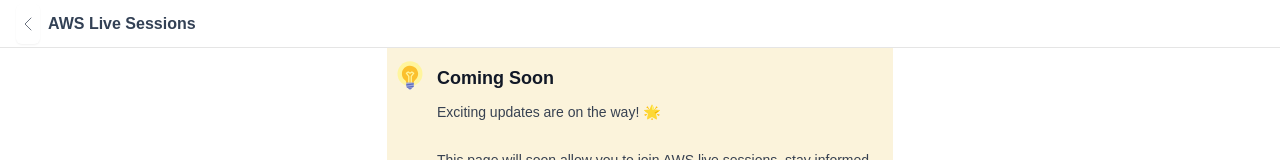
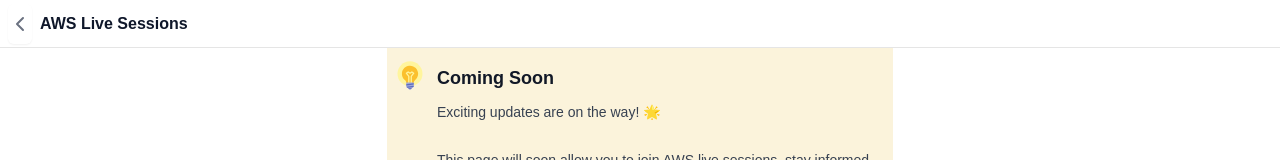
Before and after one commit to MohamedHakem/manara, a Next.js app: page /aws-live-sessions in a window 1280 px wide. Shown: the top 160 px of the page. Built offline with nearby package versions, Linux system fonts and the light colour scheme; what fluid-tailwind would draw is missing.

Commit message:
style: update BackButton and PageHeader components for improved aesthetics and consistency

```diff
--- a/components/back-button.tsx
+++ b/components/back-button.tsx
@@ -20,10 +20,10 @@ export default function BackButton({ className }: { className: string }) {
       variant="outline"
       size="lg"
       iconSize={8} // [&_svg]:size-4 to 7
-      iconStrokeWidth={1}
+      iconStrokeWidth={2}
       DefaultIcon={ChevronLeft}
       // className={cn('w-fit h-10 border-0 py-1 px-2 md:p-3 [&_svg]:size-5 md:font-semibold text-slate-500', className)}
-      className={cn('w-fit h-10 border-0 p-0 md:p-3 md:font-semibold text-slate-500', className)}
+      className={cn('w-fit h-10 border-0 p-0 md:p-3 md:font-semibold text-slate-900', className)}
       onClick={() => back()}
     />
   );
--- a/components/content/content-hero.tsx
+++ b/components/content/content-hero.tsx
@@ -38,7 +38,7 @@ export default function ContentHero({
           <OptimizedImage src={`/images/thumbnails/${imageUrl}`} alt={title} className="aspect-264/137 h-fit" />
         </div>}
         <div className="relative flex flex-col justify-center w-full md:w-2/3 flex-1 shrink-0 bg-white p-4 text-left">
-          <h1 className="text-2xl md:text-3xl font-medium mb-2 text-zinc-400">{title}</h1>
+          <h1 className="text-xl md:text-3xl font-medium mb-2 text-zinc-400">{title}</h1>
           {/* <p className="text-sm md:text-lg mb-2 md:mb-4 line-clamp-1">{description}</p> */}
           <div className="flex flex-wrap justify-start items-center gap-2 md:mb-4">
             {/* <div className="bg-gray-100 border border-gray-300 rounded-lg text-sm">
--- a/components/page-header.tsx
+++ b/components/page-header.tsx
@@ -21,7 +21,7 @@ export default function PageHeader({ title, rounded }: { title: string; rounded?
         rounded ? rounded : 'md:rounded-t-2xl'
       )}
     >
-      <div className="flex w-full mx-auto justify-between items-center px-4">
+      <div className="flex w-full mx-auto justify-between items-center px-2 md:px-4">
         {/* {isMobile === undefined ? null : isMobile ? null : <SidebarTrigger className="hidden md:block -ml-1 flex-none" />} */}
         <SidebarTrigger className="hidden md:flex -ml-1 flex-none" />
         <div className={cn("flex w-full md:max-w-4xl mx-auto", isHomePage ? "lg:w-[48rem]" : "lg:w-[56rem]")}>
@@ -32,7 +32,7 @@ export default function PageHeader({ title, rounded }: { title: string; rounded?
               <BackButton className="z-10" />
               <div className="flex flex-1 items-center justify-center md:-ml-16">
                 <div className="flex-grow flex justify-start md:justify-center ml-2 md:ml-9">
-                  <span className="md:-ml-[56px] truncate text-base font-semibold md:text-base md:font-semibold text-slate-700 text-ellipsis overflow-hidden max-w-[320px]">
+                  <span className="md:-ml-[56px] truncate text-base font-semibold md:text-base md:font-semibold text-slate-900 text-ellipsis overflow-hidden max-w-[325px]">
                     {/* <span className="truncate text-base font-semibold md:text-base md:font-semibold text-slate-700 text-ellipsis overflow-hidden max-w-[350px]"> */}
                     {/* {title[0]?.title ? title[0].title : activeTitle} */}
                     {title}
```
